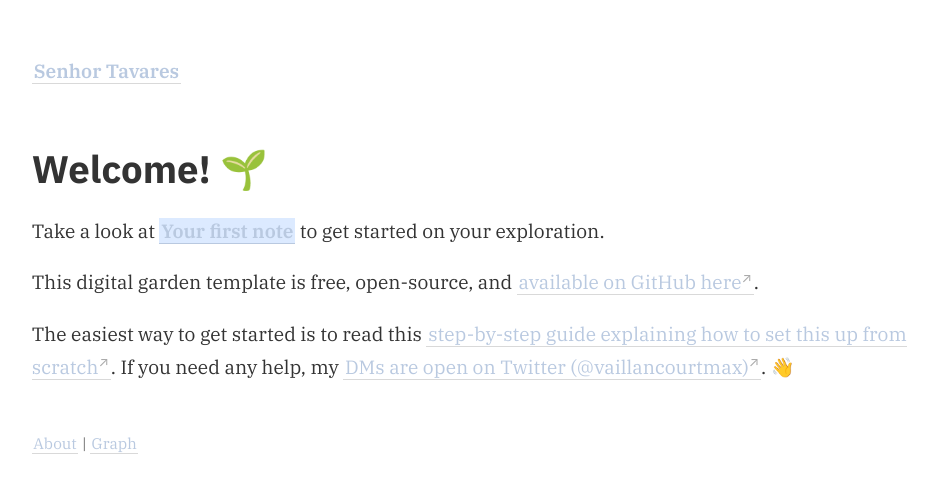
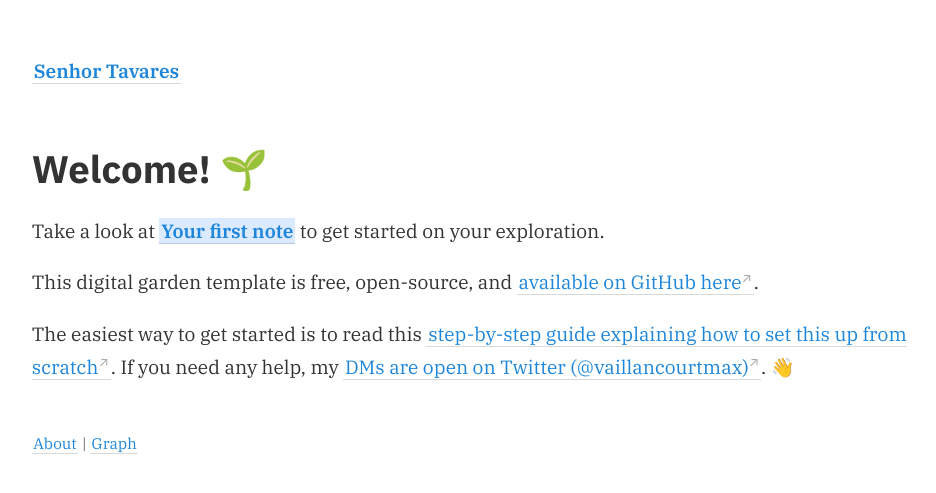
Before and after one commit to macedotavares/senhortavares, a Jekyll site: the page built from _pages/index.md, in a window 1280 px wide. Shown: the top 493 px of the page, without its empty margins (45-981 px from the left). Built offline with Jekyll 4.4.1, drawn with Linux system fonts in a browser that asks for light colours.

Commit message:
link color

```diff
--- a/_sass/_style.scss
+++ b/_sass/_style.scss
@@ -1,7 +1,7 @@
 @import url('https://fonts.googleapis.com/css2?family=IBM+Plex+Mono:ital,wght@0,400;0,700;1,400;1,700&family=IBM+Plex+Sans:wght@700&family=IBM+Plex+Serif:ital,wght@0,400;0,600;1,400;1,600&display=swap');
 
 $color-primary: hsl(0, 0%, 10%);
-$color-secondary: #b9c9e0;
+$color-secondary: #1d86db;
 $color-text: hsl(0, 0%, 20%);
 $color-subtext: hsl(0, 0%, 30%);
 $color-border: hsl(0, 0%, 85%);
```
